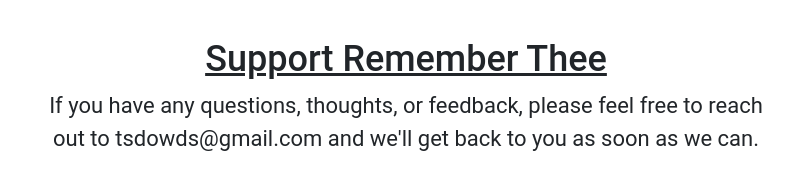
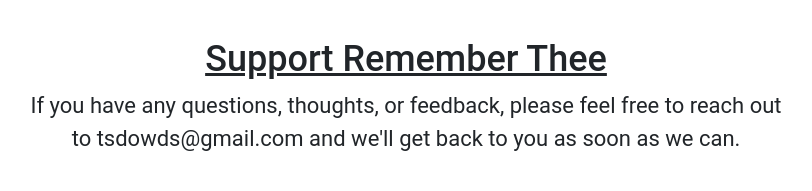
Before and after one commit to tdowds/rememberthee-website, a Flask app: page / in a window 1280 px wide. Shown: the part 1777-1968 px from the top of the page, without its empty margins (234-1046 px from the left). Run offline with Flask 2, Linux system fonts and the light colour scheme.

Commit message:
set max width for sign up and support sections.

```diff
--- a/static/styles/styles.css
+++ b/static/styles/styles.css
@@ -50,3 +50,7 @@ form {
   background-color: black;
   color: white;
 }
+
+#sign-up, #support {
+  max-width: 800px;
+}
--- a/templates/index.html
+++ b/templates/index.html
@@ -79,7 +79,7 @@
     <!-- Sign Up -->
     <section id="sign-up" class="text-center container">
       <div class="row justify-content-center">
-        <div class="col-8">
+        <div class="col">
           <h3><u>Get Remember Thee</u></h3>
 
           <div id="sign-up-button">
@@ -114,7 +114,7 @@
 
     <section id="support" class="text-center container">
       <div class="row justify-content-center">
-        <div class="col-8">
+        <div class="col">
           <h3><u>Support Remember Thee</u></h3>
           <p> If you have any questions, thoughts, or feedback, please feel free to reach out to tsdowds@gmail.com and we'll get back to you as soon as we can.</p>
         </div>
```
